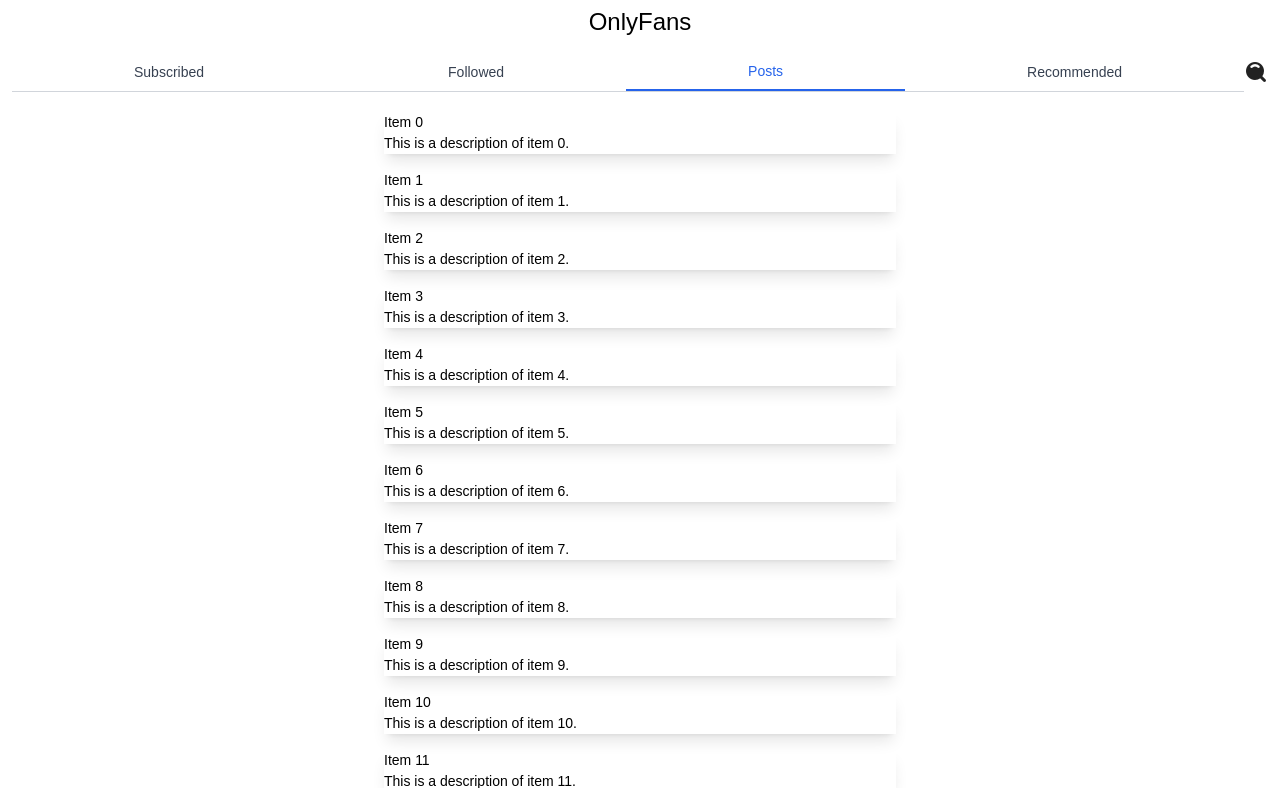
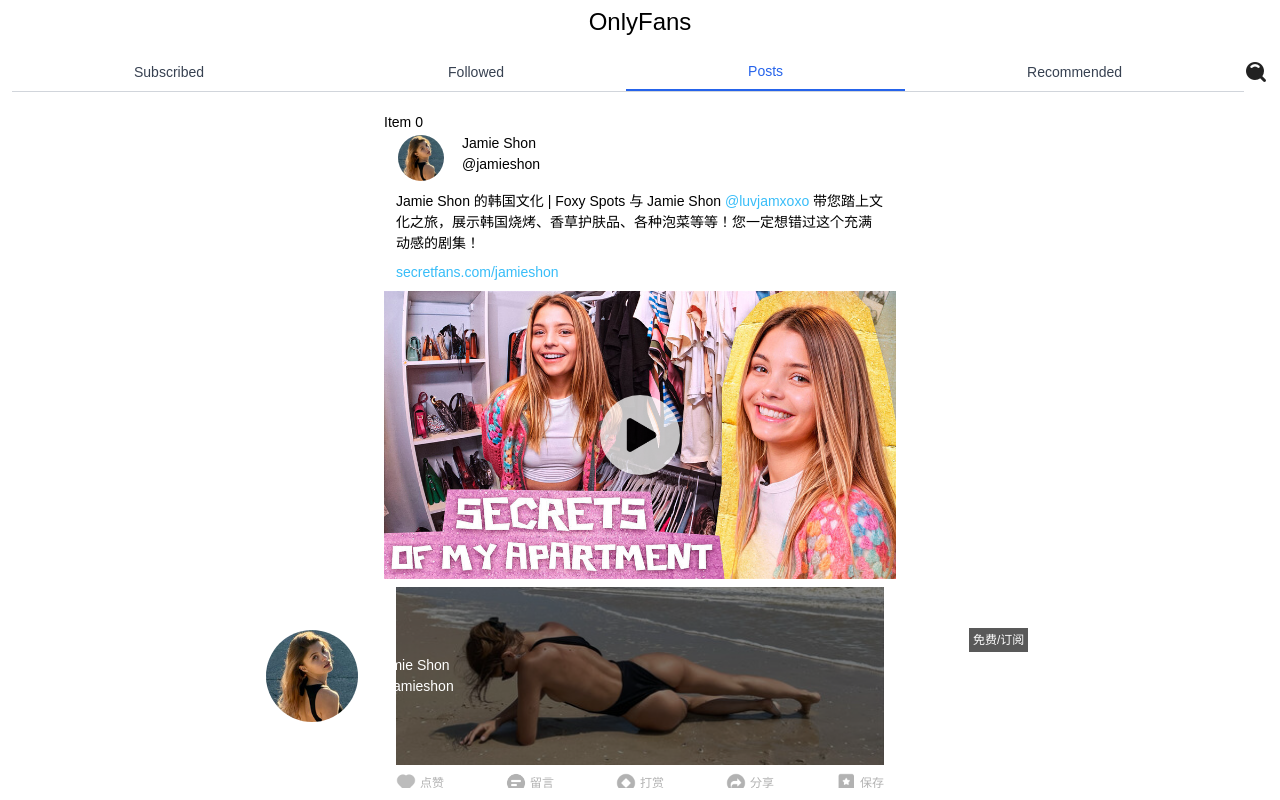
Before and after one commit to doudoumao1031/onlyfans-web, a Next.js app: page /explore/posts in a window 1280 px wide. Shown: the top 800 px of the page. Built offline with nearby package versions, Linux system fonts and the light colour scheme.

Commit message:
tip modal update

```diff
--- /dev/null
+++ b/app/explore/@modal/default.tsx
@@ -0,0 +1,3 @@
+export default function Page() {
+    return null
+}
--- /dev/null
+++ b/app/explore/@modal/tip/[id]/page.tsx
@@ -0,0 +1,13 @@
+import { SlideUpModal } from "@/components/common/slide-up-modal";
+
+
+export default async function Page({ params }: { params: Promise<{ id: string }> }) {
+    const { id } = await params;
+    return (
+        <SlideUpModal>
+            <div className="h-[35vh] flex justify-center items-center text-black text-2xl">
+                打赏 tip modal: {id}
+            </div>
+        </SlideUpModal>
+    );
+}
--- /dev/null
+++ b/app/explore/followed/page.tsx
@@ -0,0 +1,5 @@
+export default function Page() {
+    return (
+        <div>followed</div>
+    );
+}
--- a/app/explore/layout.tsx
+++ b/app/explore/layout.tsx
@@ -1,12 +1,21 @@
 import Header from '@/components/common/header';
 import Nav from '@/components/explore/nav'
 
-export default function Layout({ children }: { children: React.ReactNode }) {
+export default function Layout(
+  props: {
+    children: React.ReactNode;
+    modal: React.ReactNode;
+  }
+) {
   return (
-    <div className="flex h-screen flex-col w-full justify-start items-center">
-        <Header />
-        <Nav />
-        <div className="grow px-4 py-3 w-full h-3/4">{children}</div>
-    </div>
+    <>
+      {props.modal}
+      <div className="flex h-screen flex-col w-full justify-start items-center">
+          <Header />
+          <Nav />
+          <div className="grow px-4 py-3 w-full h-3/4">{props.children}</div>
+      </div>
+      <div id="modal-root" />
+    </>
   );
 }
--- /dev/null
+++ b/app/explore/page.tsx
@@ -0,0 +1,5 @@
+export default function Page() {
+    return (
+        <div>explore</div>
+    );
+}
--- /dev/null
+++ b/app/explore/recommended/page.tsx
@@ -0,0 +1,5 @@
+export default function Page() {
+    return (
+        <div>recommended</div>
+    );
+}
--- /dev/null
+++ b/app/explore/subscribed/page.tsx
@@ -0,0 +1,5 @@
+export default function Page() {
+    return (
+        <div>subscribed</div>
+    );
+}
--- a/app/page.tsx
+++ b/app/page.tsx
@@ -1,11 +1,11 @@
-import Post, { fakePostData } from "@/components/post/post";
+import Feed, { fakePostData } from "@/components/post/feed";
 
 export default function Home() {
   return (
     <div className="grid grid-rows-[20px_1fr_20px] items-center justify-items-center min-h-screen pb-20 gap-16 sm:p-20 font-[family-name:var(--font-geist-sans)]">
       <main className="flex flex-col gap-8 row-start-2 items-center sm:items-start">
         <div className="w-full">
-          <Post data={fakePostData} />
+          <Feed data={fakePostData} />
         </div>
       </main>
     </div>
--- a/components/explore/infinite-scroll-swr.tsx
+++ b/components/explore/infinite-scroll-swr.tsx
@@ -3,6 +3,7 @@
 import React, { useEffect, useState, useRef } from "react";
 import { debounce } from "lodash";
 import useSWR from "swr";
+import Feed, { fakePostData } from "@/components/post/feed";
 
 const fetcher = (url: string) => fetch(url).then((res) => res.json());
 
@@ -92,11 +93,15 @@ export default function InfiniteScroll({ initialItems, initialHasMore }: Infinit
         >
             <div className="max-w-lg mx-auto grid grid-cols-1 gap-4">
                 {items.map((item, index) => (
-                    <div key={index} className="card shadow-lg">
-                        <div className="card-body">
-                            <h2 className="card-title">Item {item}</h2>
-                            <p>This is a description of item {item}.</p>
-                        </div>
+                    // <div key={index} className="card shadow-lg">
+                    //     <div className="card-body">
+                    //         <h2 className="card-title">Item {item}</h2>
+                    //         <p>This is a description of item {item}.</p>
+                    //     </div>
+                    // </div>
+                    <div key={index} className="w-full">
+                        <h2 className="card-title">Item {item}</h2>
+                        <Feed data={fakePostData} />
                     </div>
                 ))}
             </div>
--- a/components/post/post.tsx
+++ b/components/post/feed.tsx
@@ -4,7 +4,7 @@ import { useState } from "react";
 import Image from "next/image";
 import Link from "next/link";
 
-export default function Post({ data }) {
+export default function Feed({ data }) {
   const { poster, description, video, mentioned, stats } = data;
 
   return (
@@ -21,7 +21,9 @@ export default function Post({ data }) {
       <div className="px-3 flex gap-4 justify-between opacity-30">
         <Action name="点赞" iconName="like" />
         <Action name="留言" iconName="comment" />
-        <Action name="打赏" iconName="tip" />
+        <Link href={`/explore/tip/1`}>
+          <Action name="打赏" iconName="tip" />
+        </Link>
         <Action name="分享" iconName="share" />
         <Action name="保存" iconName="save" />
       </div>
--- a/tailwind.config.ts
+++ b/tailwind.config.ts
@@ -60,5 +60,6 @@ export default {
   		}
   	}
   },
+  // eslint-disable-next-line @typescript-eslint/no-require-imports
   plugins: [require("tailwindcss-animate")],
 } satisfies Config;
```
Also changed, not shown: app/explore/posts/page.tsx (+0 -26 lines).
